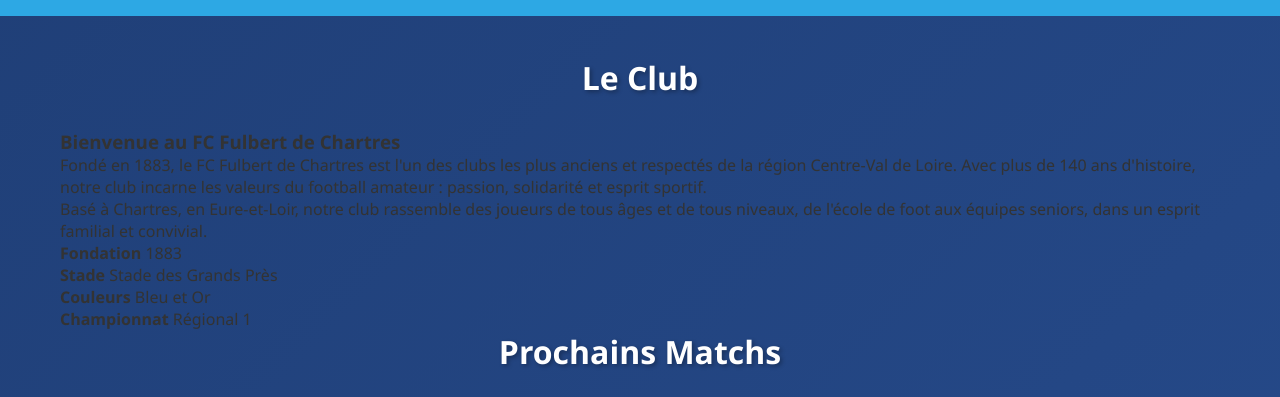
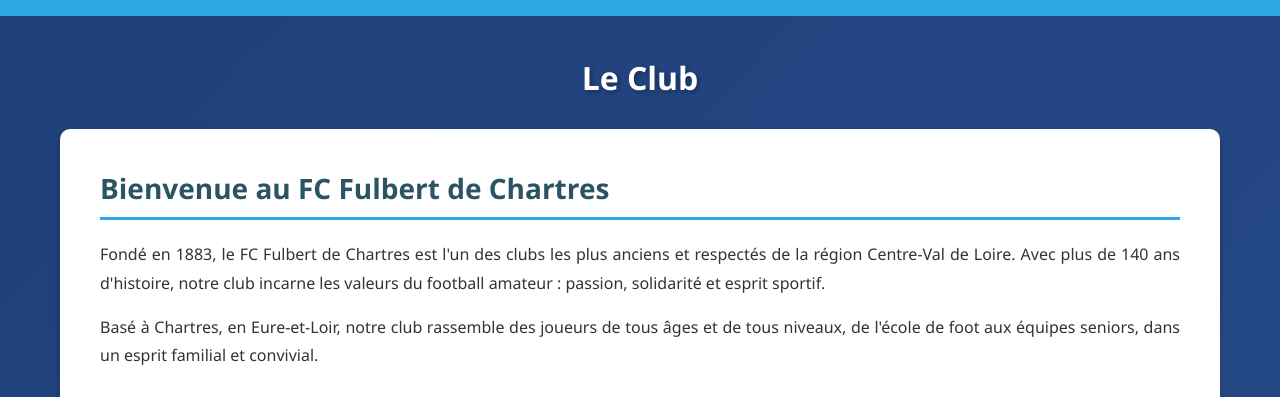
Before and after one commit to Losange2/fcfulbert, a plain HTML site: page index.html in a window 1280 px wide. Shown: the part 690-1087 px from the top of the page. Drawn offline with Linux system fonts and the light colour scheme.

Commit message:
Update fc.css

```diff
--- a/css/fc.css
+++ b/css/fc.css
@@ -1,4 +1,4 @@
-        * {
+* {
             margin: 0;
             padding: 0;
             box-sizing: border-box;
@@ -104,6 +104,61 @@
             margin-bottom: 30px;
             text-align: center;
             text-shadow: 2px 2px 4px rgba(0,0,0,0.3);
+        }
+
+        /* Section Club Info */
+        .club-info {
+            background: white;
+            border-radius: 10px;
+            padding: 40px;
+            box-shadow: 0 4px 6px rgba(0,0,0,0.2);
+            margin-bottom: 50px;
+        }
+
+        .club-info h3 {
+            color: #2c5364;
+            font-size: 28px;
+            margin-bottom: 20px;
+            border-bottom: 3px solid #2da8e4;
+            padding-bottom: 10px;
+        }
+
+        .club-info p {
+            color: #333;
+            font-size: 16px;
+            line-height: 1.8;
+            margin-bottom: 15px;
+            text-align: justify;
+        }
+
+        .info-grid {
+            display: grid;
+            grid-template-columns: repeat(auto-fit, minmax(200px, 1fr));
+            gap: 20px;
+            margin-top: 30px;
+        }
+
+        .info-item {
+            background: linear-gradient(135deg, #2da8e4 0%, #2c5364 100%);
+            color: white;
+            padding: 20px;
+            border-radius: 8px;
+            text-align: center;
+            box-shadow: 0 3px 6px rgba(0,0,0,0.1);
+            transition: transform 0.3s;
+        }
+
+        .info-item:hover {
+            transform: translateY(-3px);
+        }
+
+        .info-item strong {
+            display: block;
+            font-size: 14px;
+            margin-bottom: 8px;
+            opacity: 0.9;
+            text-transform: uppercase;
+            letter-spacing: 1px;
         }
 
         .matches {
@@ -246,6 +301,15 @@
             color: #4CAF50;
         }
 
+        .highlight {
+            background: #f0f8ff !important;
+            border-left: 4px solid #4CAF50;
+        }
+
+        .highlight td {
+            font-weight: 600;
+        }
+
         footer {
             background: #0f2027;
             color: white;
```
